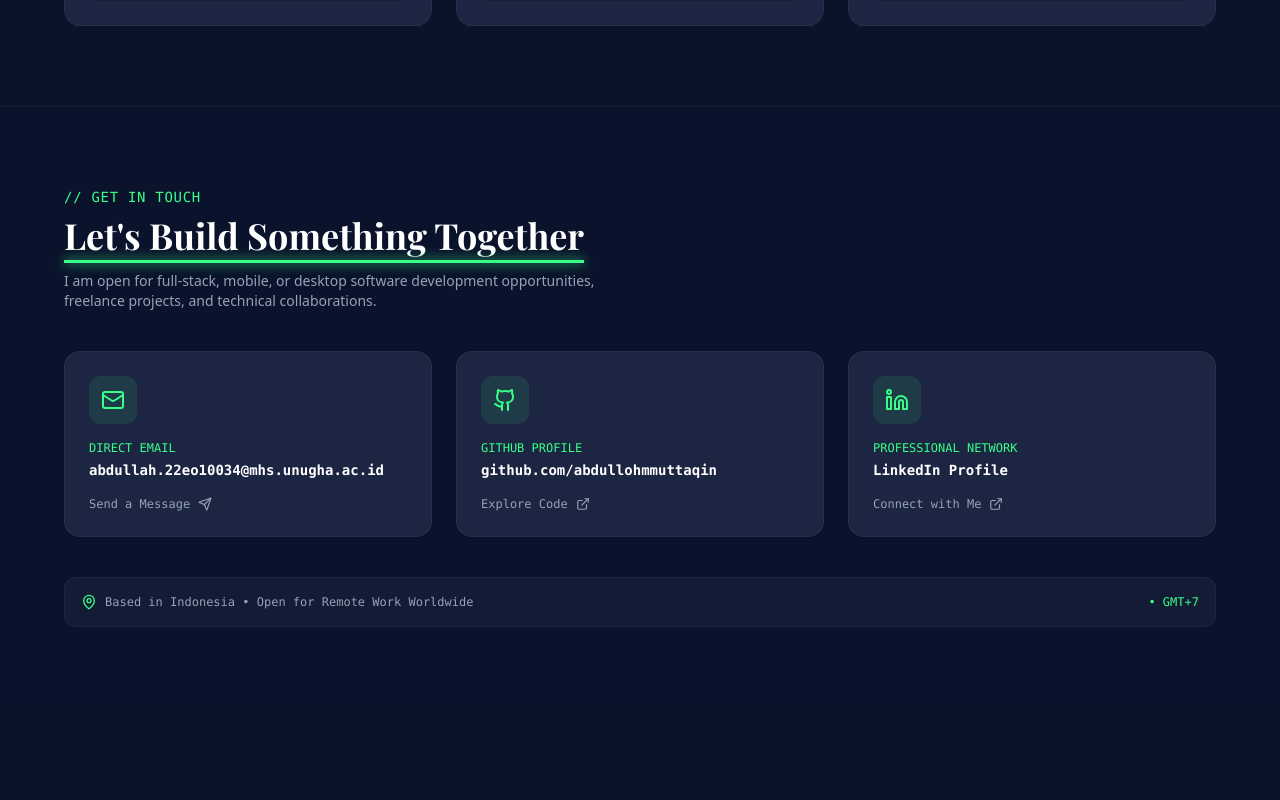
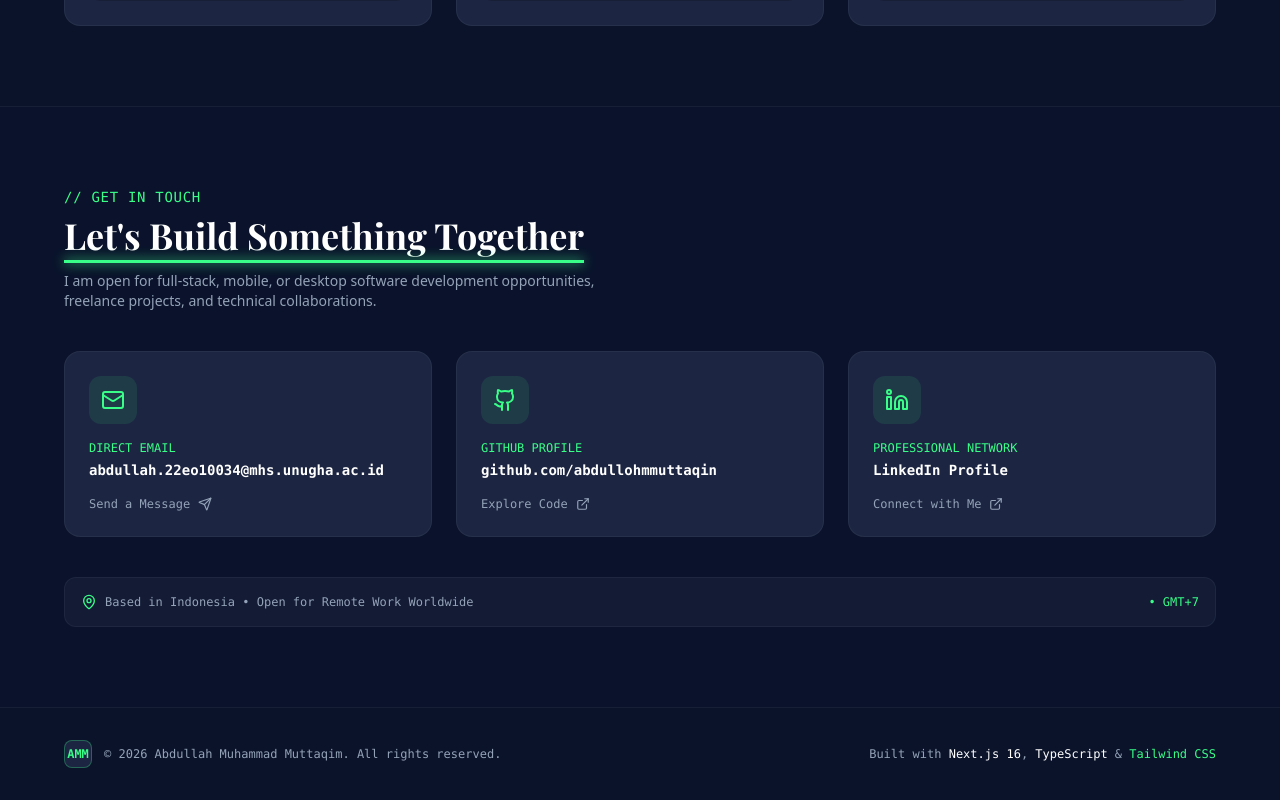
Before and after one commit to abdullohmmuttaqin/portopel, a Next.js app: page / in a window 1280 px wide. Shown: the part 4700-5500 px from the top of the page. Before the commit the page ends 5407 px from the top, so only its background shows below. Built offline with nearby package versions, Linux system fonts and the light colour scheme; a web font is replaced by a local one.

Commit message:
fix: add scroll-smooth and data-scroll-behavior to RootLayout

```diff
--- a/src/app/layout.tsx
+++ b/src/app/layout.tsx
@@ -35,8 +35,11 @@ export default function RootLayout({
   children: React.ReactNode;
 }>) {
   return (
-    // Memastikan atribut menggunakan className (BUKAN class)
-    <html lang="en" className={`${playfair.variable} ${lato.variable} ${jetbrains.variable}`}>
+    <html
+      lang="en"
+      className={`${playfair.variable} ${lato.variable} ${jetbrains.variable} scroll-smooth`}
+      data-scroll-behavior="smooth"
+    >
       <body className="antialiased selection:bg-[#39FF88] selection:text-[#0B132B]">
         {children}
       </body>
--- a/src/app/page.tsx
+++ b/src/app/page.tsx
@@ -6,6 +6,7 @@ import Experience from "@/components/Experience";
 import Skills from "@/components/Skills";
 import Soundtracks from "@/components/Soundtracks";
 import Contact from "@/components/Contact";
+import Footer from "@/components/Footer";
 
 export default function Home() {
   return (
@@ -18,6 +19,7 @@ export default function Home() {
       <Skills />
       <Soundtracks />
       <Contact />
+      <Footer />
     </main>
   );
 }
```
